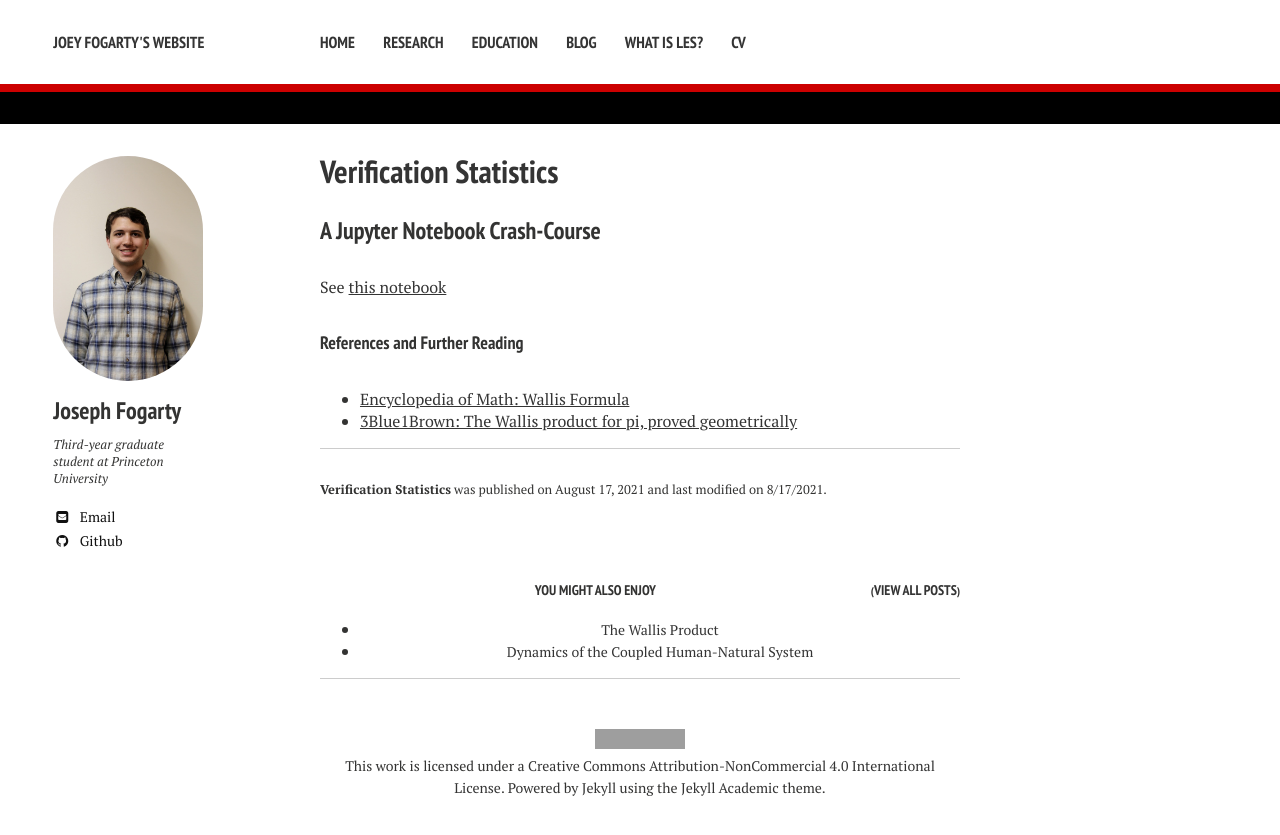
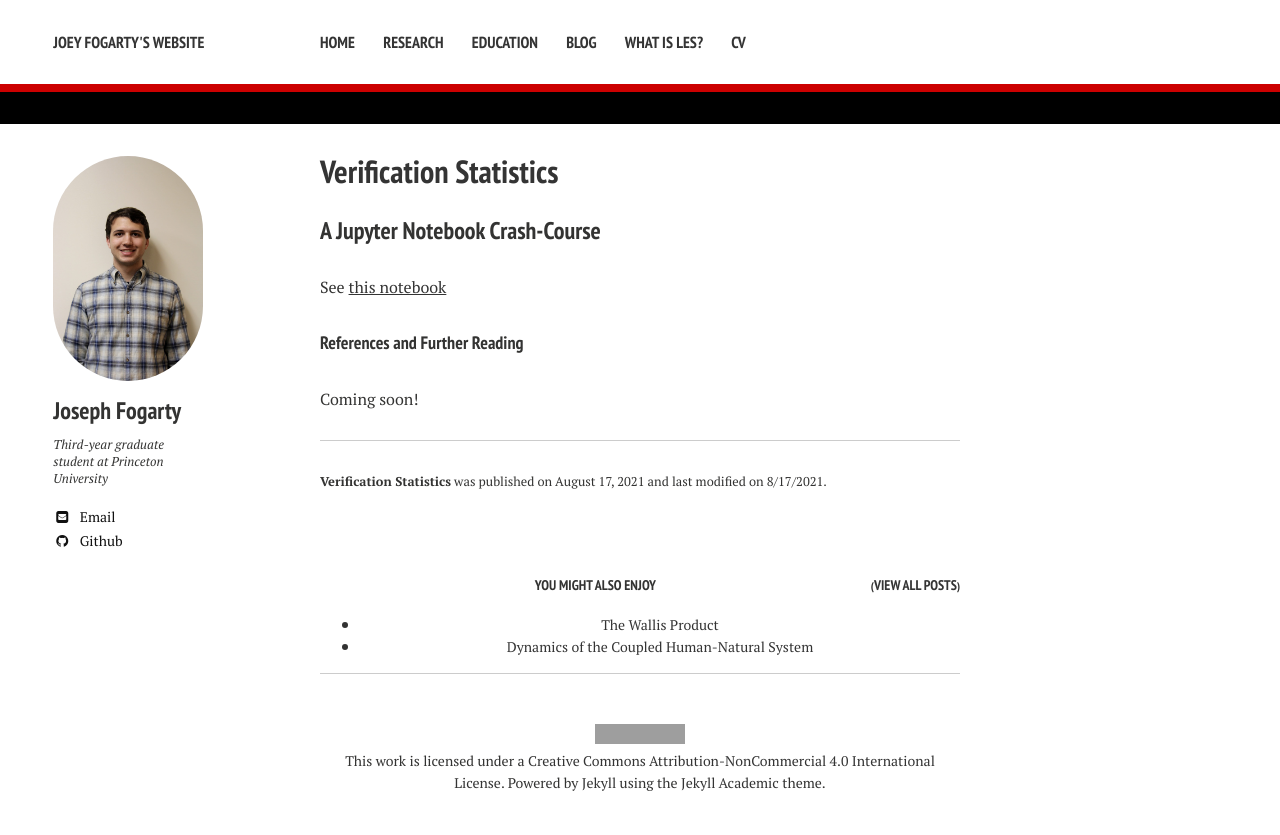
Before and after one commit to josephfogarty/josephfogarty.github.io, a Jekyll site: the page built from _posts/2021-08-17-verification.md, in a window 1280 px wide. Shown: the top 835 px of the page. Built offline with Jekyll 4.4.1, drawn with Linux system fonts in a browser that asks for light colours; nearby versions of some CDN libraries; grey boxes are pictures that could not be loaded.

Commit message:
Update 2021-08-17-verification.md

```diff
--- a/_posts/2021-08-17-verification.md
+++ b/_posts/2021-08-17-verification.md
@@ -13,5 +13,4 @@ category: blog
 See [this notebook](jupyter/VerificationStatistics.ipynb){:target="\_blank"}
 
 #### References and Further Reading
-- [Encyclopedia of Math: Wallis Formula](https://encyclopediaofmath.org/index.php?title=Wallis_formula){:target="\_blank"}
-- [3Blue1Brown: The Wallis product for pi, proved geometrically](https://www.3blue1brown.com/sridhars-corner/2018/4/17/wallis-product-supplement-dominated-convergence){:target="\_blank"}
+Coming soon!
```
